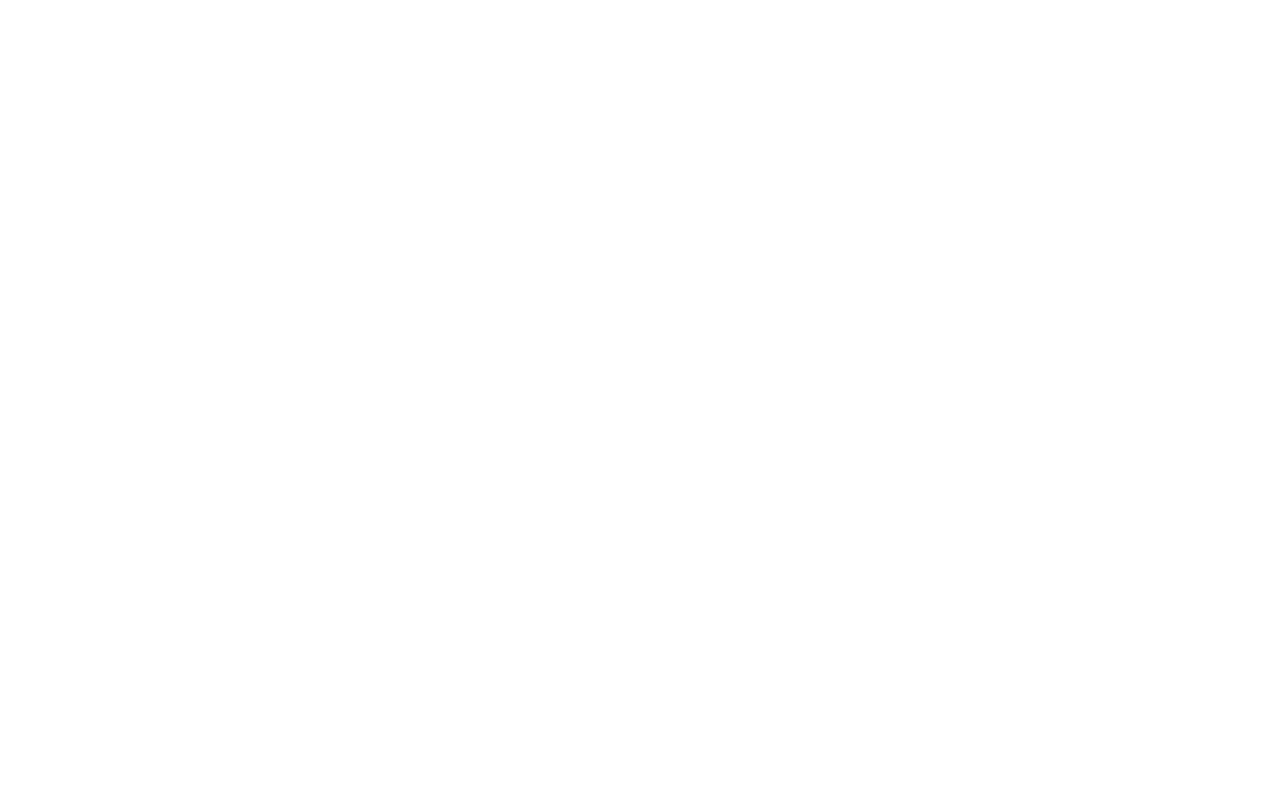
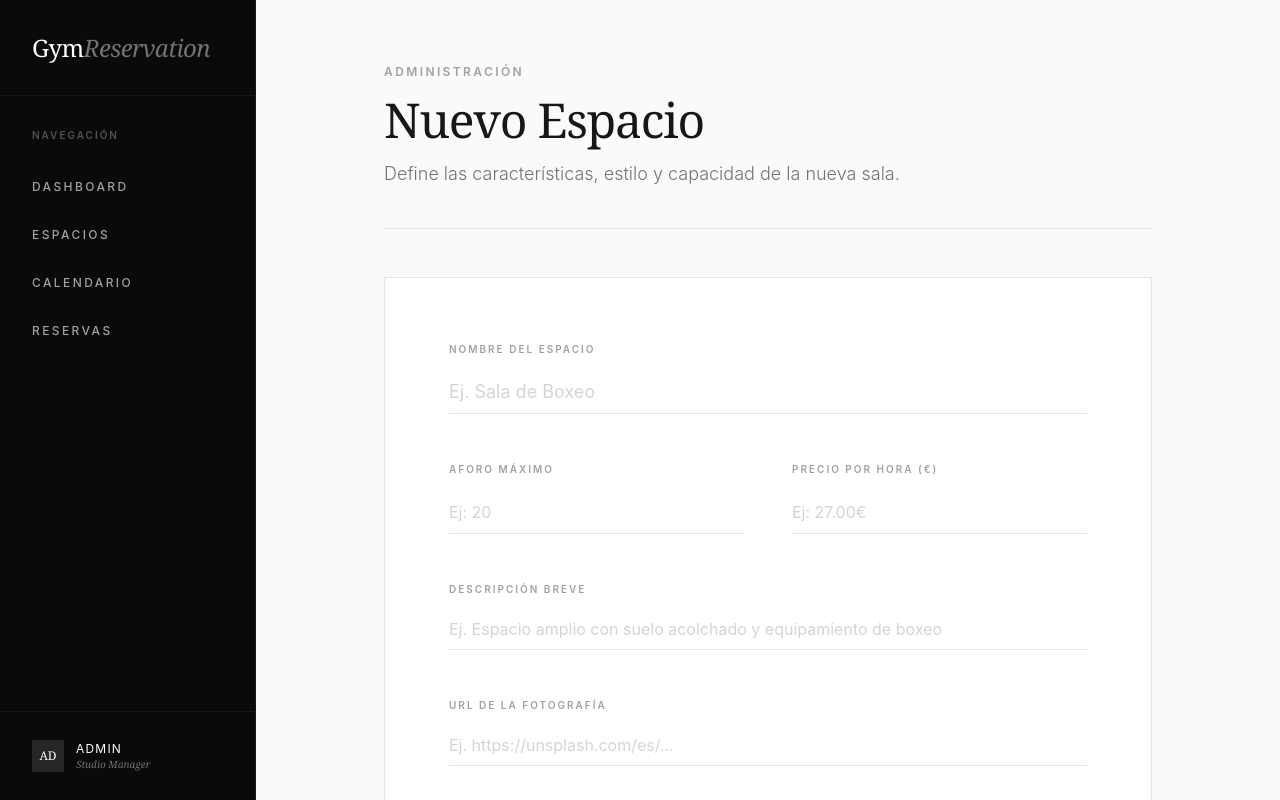
Before and after one commit to marbobe/gym-reservation-front, a React (Vite) app: page /rooms/new in a window 1280 px wide. Before the commit this address had no page. Built offline with nearby package versions, Linux system fonts and the light colour scheme.

Commit message:
adding new room working

```diff
--- a/src/App.tsx
+++ b/src/App.tsx
@@ -2,6 +2,7 @@
 import { MainLayout } from "./components/layout/MainLayout";
 import { RoomsPage } from "./pages/RoomsPage";
 import { ReservationsPage } from "./pages/ReservationsPage";
+import { CreateRoomPage } from "./pages/CreateRoomPage";
 
 
 const Dashboard = () => <h1 className="text-2xl font-bold">Bienvenido al alquiler de espacios de Gimnasio</h1>;
@@ -14,6 +15,7 @@
           <Route path="/" element={<MainLayout />}>
             <Route index element={<Dashboard/>}/>
             <Route path="rooms" element={<RoomsPage/>}/>
+            <Route path="rooms/new" element={<CreateRoomPage/>}/>
             <Route path="reservations" element={<ReservationsPage/>} />
             <Route path="calendar" element={<Calendario/>}/>
           </Route>
--- /dev/null
+++ b/src/pages/CreateRoomPage.tsx
@@ -0,0 +1,126 @@
+import { useState } from "react";
+import { Button } from "../components/ui/Button";
+import { useNavigate } from "react-router-dom";
+
+export const CreateRoomPage =  () => {
+
+    const [formData, setFormData ] = useState({name:"", capacity: 0, pricePerHour: 0, description: "", imageUrl: ""});
+
+    const navigate = useNavigate();
+
+    const [loading, setLoading] = useState(false);
+    const [error, setError] = useState<string | null>(null);
+
+    const handleChange = (e: React.ChangeEvent<HTMLInputElement>) => {
+        const { name, value, type } = e.target;
+
+        setFormData({
+            ...formData,
+            [name]: type === 'number' ? (value === '' ? 0 : Number(value)) : value
+        });
+    };
+
+    const handleSubmit = async (e: any) => {
+        e.preventDefault();
+
+        setLoading(true);
+        setError(null);
+
+        try{
+            const response = await fetch('http://localhost:4000/api/v1/rooms', {
+                method: 'POST',
+                headers: {
+                    'Content-Type': 'application/json',
+                },
+                body: JSON.stringify(formData)
+            });
+
+            if(loading){
+        return (
+            <div className="flex justify-center items-center h-full">
+                <p className="font-sans text-xs uppercase tracking-[0.2em] text-neutral-400">Cargando espacios...</p>
+            </div>
+        );
+    }
+            if (!response.ok) {
+                return <p className="text-rose-900 bg-rose-50 p-4 border border-rose-200">{error}</p>;
+            }
+
+            const newRoom = await response.json();
+            console.log("¡Espacio creado en backend!", newRoom);
+
+            navigate('/rooms');
+
+        } catch (error: any) {
+            console.error("Error en la petición:", error);
+            setError(error.message);
+        } finally {
+            setLoading(false);
+        }
+    };
+
+    return(
+        <div className="p-8 md:p-16 max-w-4xl mx-auto w-full">
+            <header className="border-b border-neutral-200 pb-10 mb-12">
+                <p className="font-sans text-xs uppercase tracking-[0.2em] text-neutral-400 font-semibold mb-4">
+                    Administración
+                </p>
+                <h1 className="font-serif text-5xl tracking-tight text-neutral-900 mb-4">
+                    Nuevo Espacio
+                </h1>
+                <p className="font-sans text-neutral-500 text-lg font-light">
+                    Define las características, estilo y capacidad de la nueva sala.
+                </p>
+            </header>
+
+            <form onSubmit={handleSubmit} className="bg-white p-10 md:p-16 border border-neutral-200">
+                <div className="grid grid-cols-1 md:grid-cols-2 gap-12">
+
+                    <div className="md:col-span-2 relative">
+                        <label className="block text-[10px] font-semibold text-neutral-400 uppercase tracking-[0.2em] mb-3">
+                            Nombre del Espacio
+                        </label>
+                        <input name="name" type="text" placeholder="Ej. Sala de Boxeo" value={formData.name} onChange={handleChange} required
+                        className="w-full bg-transparent border-0 border-b border-neutral-200 px-0 py-2 text-neutral-900 font-serif text-xl focus:outline-none focus:ring-0 focus:border-neutral-950 transition-colors placeholder:font-sans placeholder:text-lg placeholder:text-neutral-300"/>
+                    </div>
+
+                    <div className="relative">
+                        <label className="block text-[10px] font-semibold text-neutral-400 uppercase tracking-[0.2em] mb-3">
+                            Aforo Máximo
+                        </label>
+                        <input name="capacity" type="number" min="1" placeholder="Ej: 20" value={formData.capacity || ""} onChange={handleChange} required
+                        className="w-full bg-transparent border-0 border-b border-neutral-200 px-0 py-2 text-neutral-900 font-serif text-xl focus:outline-none focus:ring-0 focus:border-neutral-950 transition-colors placeholder:font-sans placeholder:text-base placeholder:text-neutral-300"/>
+                    </div>
+
+                    <div className="relative">
+                        <label className="block text-[10px] font-semibold text-neutral-400 uppercase tracking-[0.2em] mb-3">
+                            Precio por Hora (€)
+                        </label>
+                        <input name="pricePerHour" min="0" step="0.5" type="number" placeholder="Ej: 27.00€" value={formData.pricePerHour || ""} onChange={handleChange} required
+                        className="w-full bg-transparent border-0 border-b border-neutral-200 px-0 py-2 text-neutral-900 font-serif text-xl focus:outline-none focus:ring-0 focus:border-neutral-950 transition-colors placeholder:font-sans placeholder:text-base placeholder:text-neutral-300"/>
+                    </div>
+
+                    <div className="md:col-span-2 relative">
+                        <label className="block text-[10px] font-semibold text-neutral-400 uppercase tracking-[0.2em] mb-3">
+                            Descripción Breve
+                        </label>
+                        <input name="description" type="text" placeholder="Ej. Espacio amplio con suelo acolchado y equipamiento de boxeo" value={formData.description} onChange={handleChange}
+                        className="w-full bg-transparent border-0 border-b border-neutral-200 px-0 py-2 text-neutral-900 font-sans text-base focus:outline-none focus:ring-0 focus:border-neutral-950 transition-colors placeholder:text-neutral-300"/>
+                    </div>
+
+                    <div className="md:col-span-2 relative">
+                        <label className="block text-[10px] font-semibold text-neutral-400 uppercase tracking-[0.2em] mb-3">
+                            URL de la Fotografía
+                        </label>
+                        <input name="imageUrl" type="text" placeholder="Ej. https://unsplash.com/es/..." value={formData.imageUrl} onChange={handleChange}
+                        className="w-full bg-transparent border-0 border-b border-neutral-200 px-0 py-2 text-neutral-500 font-sans text-base focus:outline-none focus:ring-0 focus:border-neutral-950 transition-colors placeholder:text-neutral-300"/>
+                    </div>
+                </div>
+
+                    <div className="mt-16 flex justify-end">
+                        <Button type="submit" disabled={loading}>{loading ? 'Creando espacio...' : 'Guardar Espacio'}</Button>
+                    </div>
+            </form>
+        </div>
+    );
+}
--- a/src/pages/RoomsPage.tsx
+++ b/src/pages/RoomsPage.tsx
@@ -2,10 +2,12 @@
 import { Button } from "../components/ui/Button";
 import { Badge } from "../components/ui/Badge";
 import { RoomCard } from "../components/features/RoomCard";
+import { useNavigate } from "react-router-dom";
 
 export const RoomsPage = () => {
 
     const { rooms, loading, error } = useRooms();
+    const navigate = useNavigate();
 
     if(loading){
         return (
@@ -29,7 +31,7 @@
                         Ambientes diseñados para el rendimiento y la calma.
                     </p>
                 </div>
-                <Button variant="secondary">Nuevo Espacio</Button>
+                <Button variant="secondary" onClick={()=> navigate('/rooms/new')}>Nuevo Espacio</Button>
             </header>
 
             {/* Grid */}
```
Also changed, not shown: src/components/features/ReservationForm.tsx (added), src/components/features/RservationForm.tsx (deleted).
